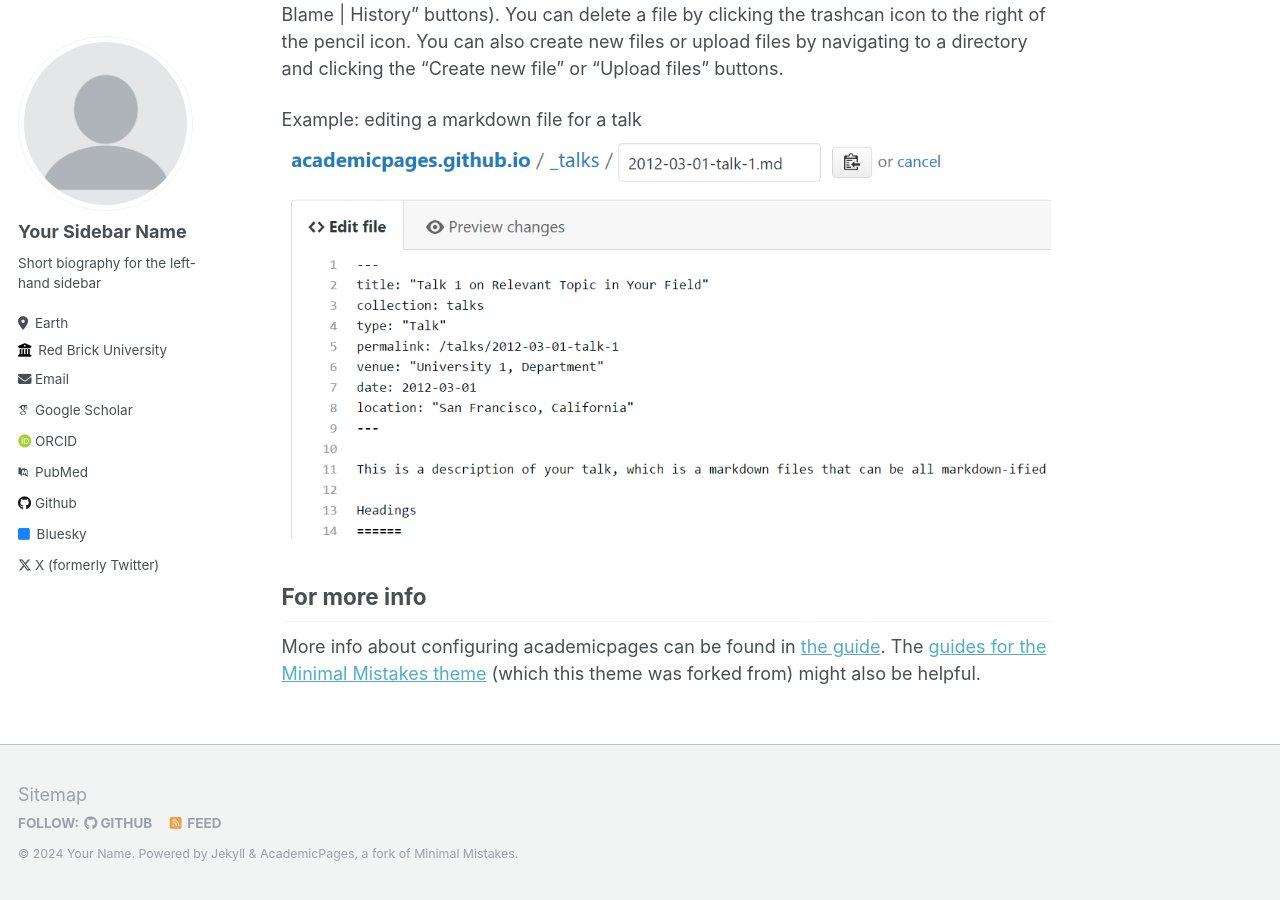
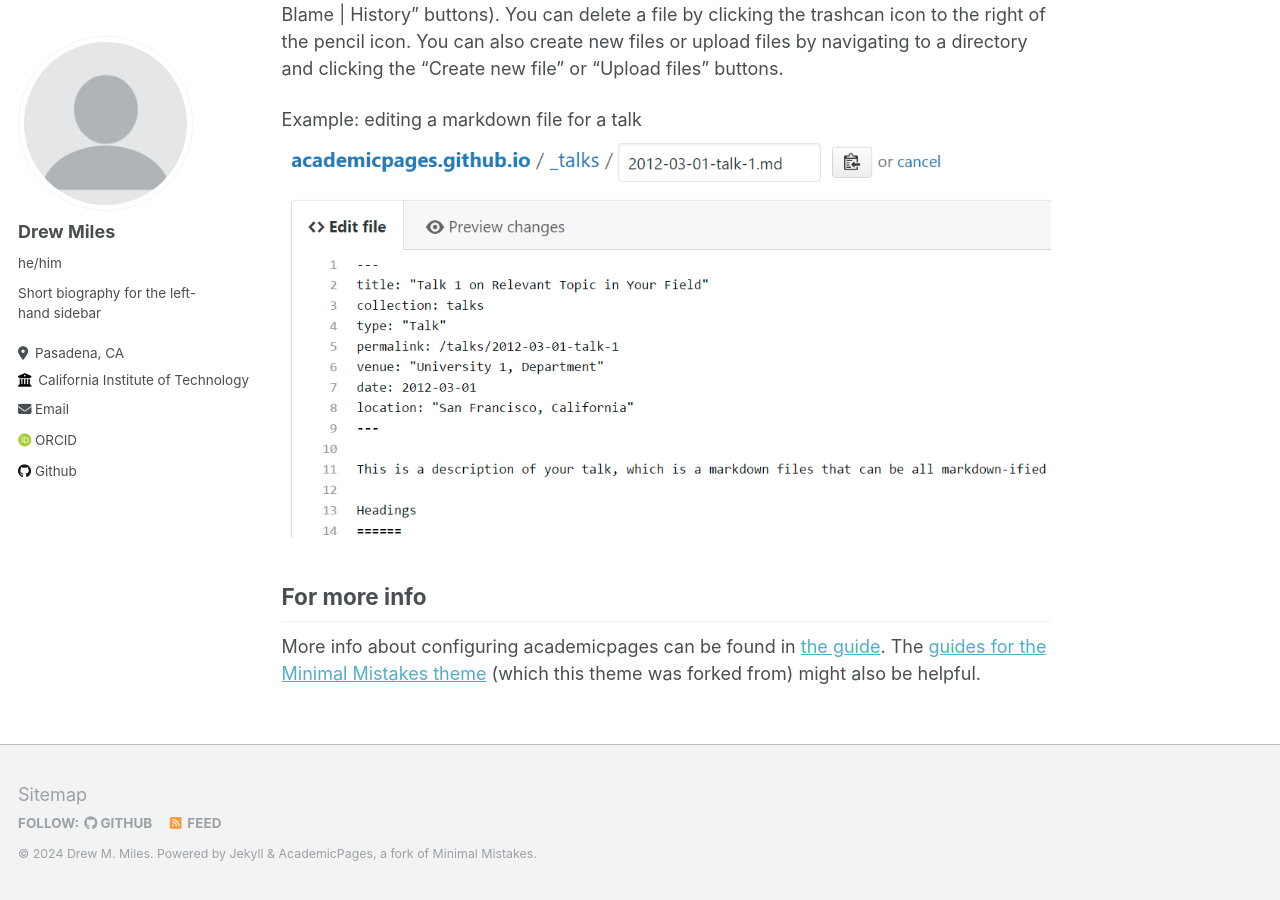
Before and after one commit to drew-miles/drew-miles.github.io, a Jekyll site: the page built from _pages/about.md, in a window 1280 px wide and 900 px high, scrolled down 2463 px. Built offline with Jekyll 4.4.1, drawn with Linux system fonts in a browser that asks for light colours; some web fonts are replaced.

Commit message:
Update _config.yml

```diff
--- a/_config.yml
+++ b/_config.yml
@@ -10,7 +10,7 @@
 locale                   : "en-US"
 title                    : "Drew Miles"
 title_separator          : "-"
-name                     : &name "Your Name"
+name                     : &name "Drew M. Miles"
 description              : &description "personal description"
 url                      : https://drew-miles.github.io # the base hostname & protocol for your site e.g. "https://mmistakes.github.io"
 baseurl                  : "" # the subpath of your site, e.g. "/blog"
@@ -22,21 +22,18 @@ repository               : "drew-miles/drew-miles.github.io"
 author:
   # Biographic information
   avatar           : "profile.png"
-  name             : "Your Sidebar Name"
-  pronouns         : # example: "she/her"
+  name             : "Drew Miles"
+  pronouns         : "he/him"
   bio              : "Short biography for the left-hand sidebar"
-  location         : "Earth"
-  employer         : "Red Brick University"
+  location         : "Pasadena, CA"
+  employer         : "California Institute of Technology"
   uri              : # URL
-  email            : "none@example.org"
+  email            : "dmiles.astro@gmail.com"
 
   # Academic websites
   arxiv            : # URL - Update with the correct link to your profile
-  googlescholar    : "https://scholar.google.com/citations?user=PS_CX0AAAAAJ"
-  impactstory      : # URL
-  orcid            : "http://orcid.org/yourorcidurl"
-  pubmed           : "https://www.ncbi.nlm.nih.gov/pubmed/?term=john+snow"
-  researchgate     : # URL
+  orcid            : "https://orcid.org/0000-0001-5982-0060"
+  professional     : "https://pma.caltech.edu/people/drew-miles"
 
   # Repositories and software development
   bitbucket        : # Username - Update with your username on the site
@@ -47,7 +44,7 @@ author:
   stackoverflow    : # User number or user number and name (i.e., use "1" or "1/jeff-atwood")
 
   # Social media
-  bluesky          : "bsky.app" # Replace this with you Bluesky username
+  bluesky          : #"bsky.app" # Replace this with you Bluesky username
   facebook         : # Username
   flickr           : # Username
   foursquare       : # Username
@@ -64,7 +61,7 @@ author:
   steam            : # Username
   telegram         : # URL
   tumblr           : # Username
-  twitter          : "UniofOxford"  # Replace this with your X / Twitter handle
+  twitter          : #"UniofOxford"  # Replace this with your X / Twitter handle
   vine             : # Username
   weibo            : # Username
   wikipedia        : # Username
@@ -119,7 +116,7 @@ yandex_site_verification :
 
 # Social Sharing
 twitter:
-  username               : &twitter
+  username               : #&twitter
 facebook:
   username               :
   app_id                 :
```
